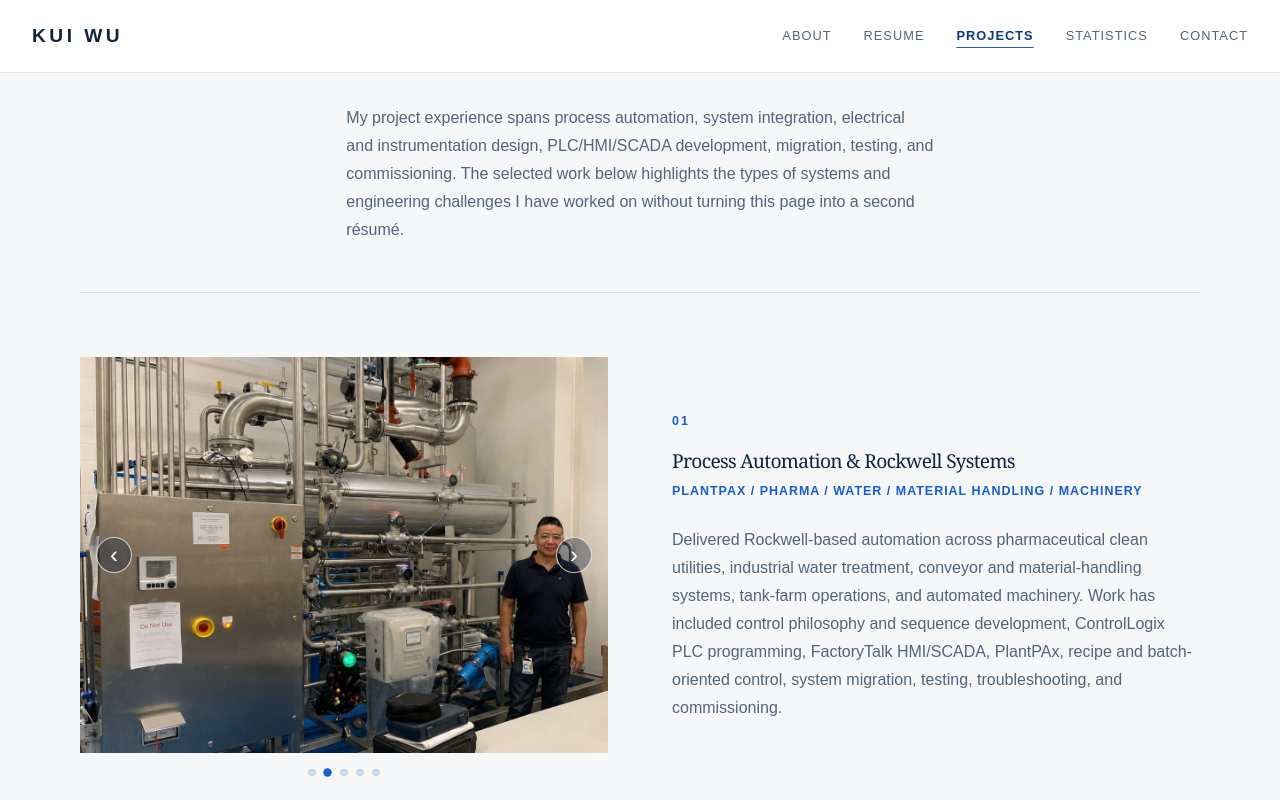
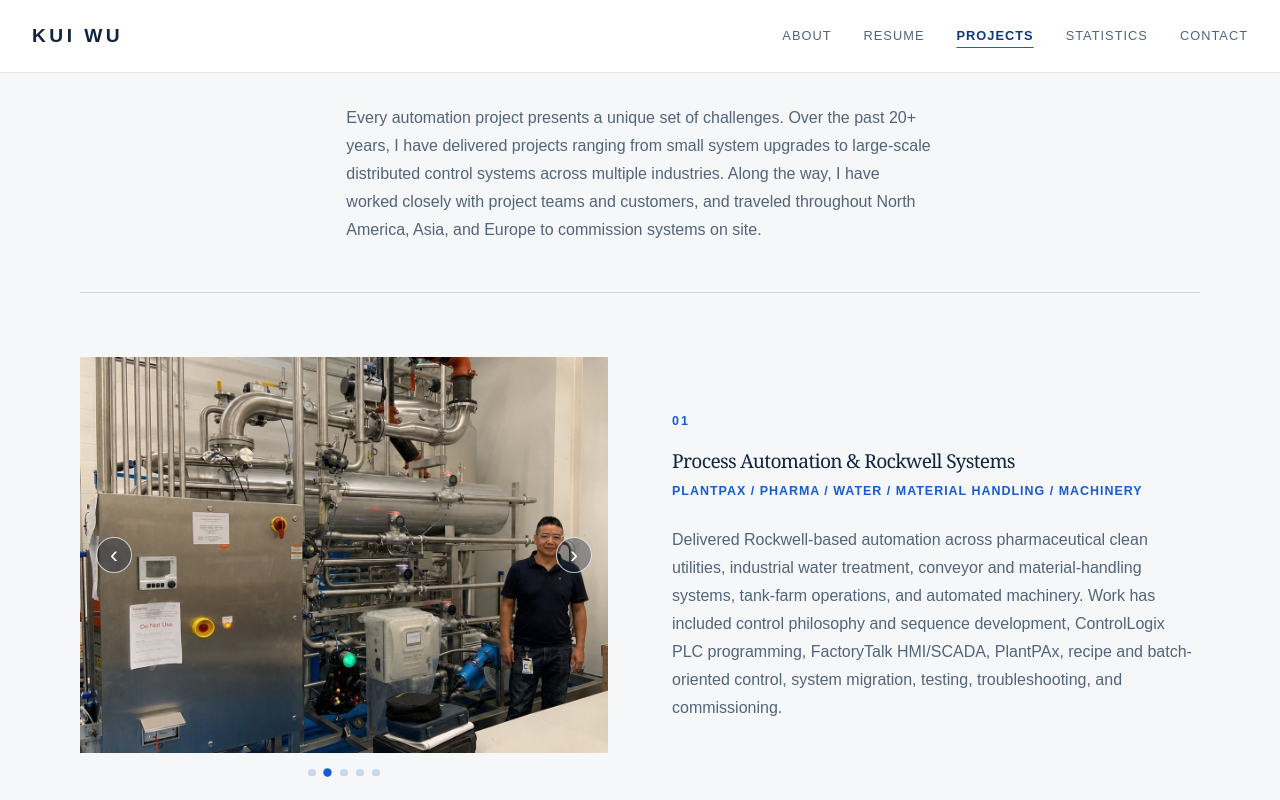
Before and after one commit to kwcontrols/KW-Portfolio, a Next.js app: page /experience in a window 1280 px wide. Shown: the top 800 px of the page. Built offline with nearby package versions, Linux system fonts and the light colour scheme.

Commit message:
Restore original Projects introduction

```diff
--- a/app/experience/page.tsx
+++ b/app/experience/page.tsx
@@ -76,11 +76,12 @@ export default function ProjectsPage() {
       <main className="projects-page" id="projects">
         <section className="projects-intro" aria-label="Projects introduction">
           <p>
-            My project experience spans process automation, system integration,
-            electrical and instrumentation design, PLC/HMI/SCADA development,
-            migration, testing, and commissioning. The selected work below
-            highlights the types of systems and engineering challenges I have
-            worked on without turning this page into a second résumé.
+            Every automation project presents a unique set of challenges. Over
+            the past 20+ years, I have delivered projects ranging from small
+            system upgrades to large-scale distributed control systems across
+            multiple industries. Along the way, I have worked closely with
+            project teams and customers, and traveled throughout North America,
+            Asia, and Europe to commission systems on site.
           </p>
         </section>
 
```
